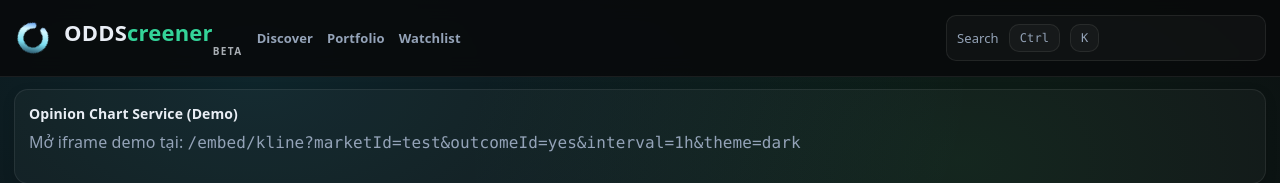
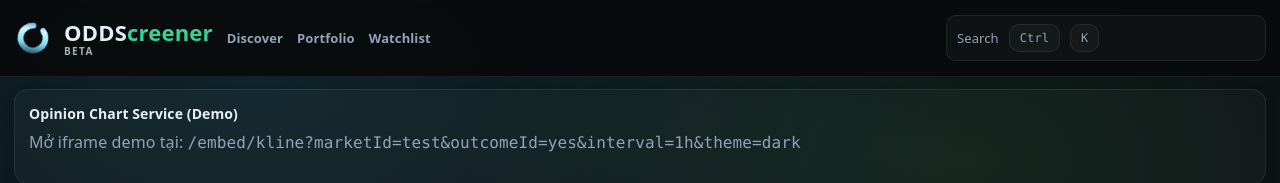
Before and after one commit to kann420/ODDScreener, a Next.js app: page / in a window 1280 px wide. Shown: the top 183 px of the page. Built offline with nearby package versions, Linux system fonts and the light colour scheme.

Commit message:
Adjust brand-beta grid column to 2.5

```diff
--- a/app/globals.css
+++ b/app/globals.css
@@ -187,7 +187,7 @@ tr:hover td{ background: rgba(255,255,255,0.04); }
 }
 
 .brand-beta{
-  grid-column:3;
+  grid-column:2.5;
   grid-row:2;
   margin-top:3px;
   font-size:10px;
```
